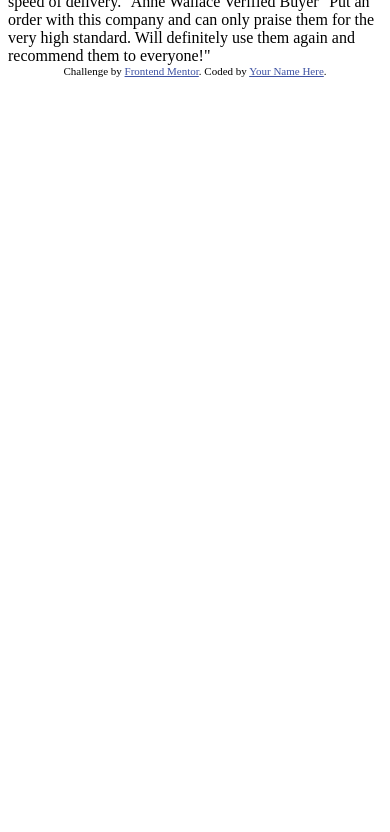
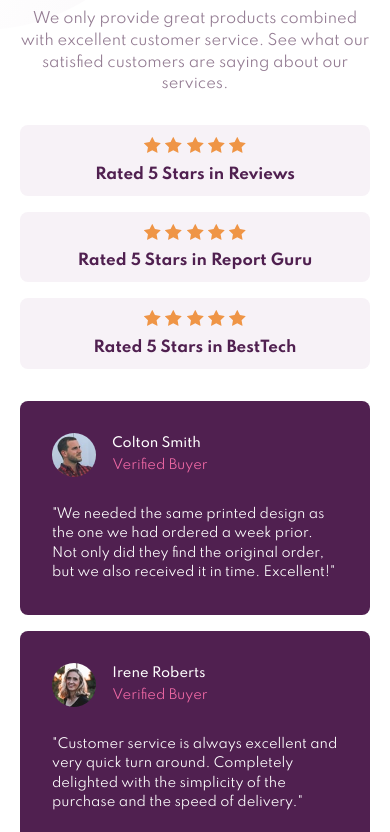
Before and after one commit to HarshSaini13/social-proof-section-project, a plain HTML site: page index.html in a window 390 px wide. Shown: the part 213-1045 px from the top of the page. Before the commit the page ends 844 px from the top, so only its background shows below. Drawn offline with Linux system fonts and the light colour scheme.

Commit message:
Mobile view finished

```diff
--- a/index.html
+++ b/index.html
@@ -1,61 +1,104 @@
 <!DOCTYPE html>
 <html lang="en">
+
 <head>
   <meta charset="UTF-8" />
   <meta name="viewport" content="width=device-width, initial-scale=1.0" />
   <!-- displays site properly based on user's device -->
 
-    <link
-      rel="icon"
-      type="image/png"
-      sizes="32x32"
-      href="./images/favicon-32x32.png"
-    />
+  <link rel="icon" type="image/png" sizes="32x32" href="./images/favicon-32x32.png" />
 
   <title>Frontend Mentor | Social proof section</title>
+  <link rel="stylesheet" href="style.css">
+  <link rel="preconnect" href="https://fonts.googleapis.com">
+<link rel="preconnect" href="https://fonts.gstatic.com" crossorigin>
+<link href="https://fonts.googleapis.com/css2?family=Spartan:wght@400;500;700&display=swap" rel="stylesheet">
+</head>
 
-    <!-- Feel free to remove these styles or customise in your own stylesheet 👍 -->
-    <style>
-      .attribution {
-        font-size: 11px;
-        text-align: center;
-      }
-      .attribution a {
-        color: hsl(228, 45%, 44%);
-      }
-    </style>
-  </head>
 <body>
+  <main>
+
+    <h1>
       10,000+ of our users love our products.
+    </h1>
 
-    We only provide great products combined with excellent customer service.
+    <p class="intro">We only provide great products combined with excellent customer service.
       See what our satisfied customers are saying about our services.
+    </p>
 
-    Rated 5 Stars in Reviews
-    Rated 5 Stars in Report Guru
-    Rated 5 Stars in BestTech
 
+    <div class="rating-cards">
+      <div class="card-1">
+        <img src="images/icon-star.svg" alt="">
+        <img src="images/icon-star.svg" alt="">
+        <img src="images/icon-star.svg" alt="">
+        <img src="images/icon-star.svg" alt="">
+        <img src="images/icon-star.svg" alt="">
+        <div class="extra">Rated 5 Stars in Reviews</div>
+        </div>
+      <div class="card-2">
+        <img src="images/icon-star.svg" alt="">
+        <img src="images/icon-star.svg" alt="">
+        <img src="images/icon-star.svg" alt="">
+        <img src="images/icon-star.svg" alt="">
+        <img src="images/icon-star.svg" alt="">
+        <div class="extra">Rated 5 Stars in Report Guru</div> </div>
+      <div class="card-3">
+        <img src="images/icon-star.svg" alt="">
+        <img src="images/icon-star.svg" alt="">
+        <img src="images/icon-star.svg" alt="">
+        <img src="images/icon-star.svg" alt="">
+        <img src="images/icon-star.svg" alt="">
+        <div class="extra">Rated 5 Stars in BestTech</div>
+        </div>
+    </div>
+
+
+    <div class="review-cards">
+
+      <div class="person-1">
+        <div class="info">
+        <img src="images/image-colton.jpg" alt="" class="profilePhoto">
+        <div class="name">
           Colton Smith
-    Verified Buyer
+          <span>Verified Buyer</span>
+        </div>
+        </div>
+        <p class="reviews">
           "We needed the same printed design as the one we had ordered a week prior.
           Not only did they find the original order, but we also received it in time.
           Excellent!"
+        </p>
+      </div>
 
-    Irene Roberts
-    Verified Buyer
+      <div class="person-2">
+        <div class="info">
+        <img src="images/image-irene.jpg" alt="" class="profilePhoto">
+        <div class="name">Irene Roberts
+          <span>Verified Buyer</span>
+        </div>
+        </div>
+      <p class="reviews">
         "Customer service is always excellent and very quick turn around. Completely
         delighted with the simplicity of the purchase and the speed of delivery."
+      </p>
+      </div>
 
-    Anne Wallace
-    Verified Buyer
+      <div class="person-3">
+        <div class="info">
+        <img src="images/image-anne.jpg" alt="" class="profilePhoto">
+        <div class="name">Anne Wallace
+          <span>Verified Buyer</span>
+        </div></div>
+        <p class="reviews">
           "Put an order with this company and can only praise them for the very high
           standard. Will definitely use them again and recommend them to everyone!"
+        </p>
+      </div>
 
-    <div class="attribution">
-      Challenge by
-      <a href="https://www.frontendmentor.io?ref=challenge" target="_blank"
-        >Frontend Mentor</a
-      >. Coded by <a href="#">Your Name Here</a>.
     </div>
+
+  </main>
 </body>
+
 </html>
--- /dev/null
+++ b/style.css
@@ -0,0 +1,88 @@
+*{
+    margin: 0;
+    padding: 0;
+}
+
+body{
+    font-family: 'Spartan', sans-serif;
+    background: url(images/bg-pattern-top-mobile.svg);
+    background-repeat: no-repeat;
+    background-size: 100%;
+    /* background-position: top; */
+}
+
+main{
+    padding: 1.25em;
+}
+
+h1{
+    color: hsl(300, 43%, 22%);
+    text-align: center;
+    margin: 2em auto 0.75em;
+}
+
+.intro{
+    color: hsl(303, 10%, 53%);
+    text-align: center;
+    margin-bottom: 2em;
+    line-height: 1.5em;
+    font-size: 14.5px;
+}
+
+.card-1, .card-2, .card-3{
+    text-align: center;
+    color: hsl(300, 43%, 22%);
+    font-weight: 700;
+    background-color:  hsl(300, 24%, 96%);
+    border-radius: 0.5em;
+    padding: 0.75em;
+    margin-bottom: 1em;
+}
+
+.extra{
+    margin-top: 0.5em;
+    font-size: 15px;
+}
+
+.card-3{
+    margin-bottom: 2em;
+}
+
+.person-1, .person-2, .person-3{
+    background-color: hsl(300, 43%, 22%);
+    margin-bottom: 1em;
+    border-radius: 0.5em;
+    padding: 2em;
+}
+
+.name {
+    font-weight: 500;
+    color: white;
+    margin-left: 1.25em;
+    font-size: 13px;
+    display: flex;
+    flex-direction: column;
+    justify-content: space-around;
+}
+
+.info{
+    display: flex;
+    margin-bottom: 1.75em;
+}
+
+span{
+    font-weight: 400;
+    color: hsl(333, 80%, 67%);
+}
+
+.profilePhoto{
+    border-radius: 50%;
+    width: 2.75em;
+    height: 2.75em;
+}
+
+.reviews{
+    color: white;
+    line-height: 1.5em;
+    font-size: 13px;
+}
```
Lines whose indentation alone changed are shown as unchanged.
